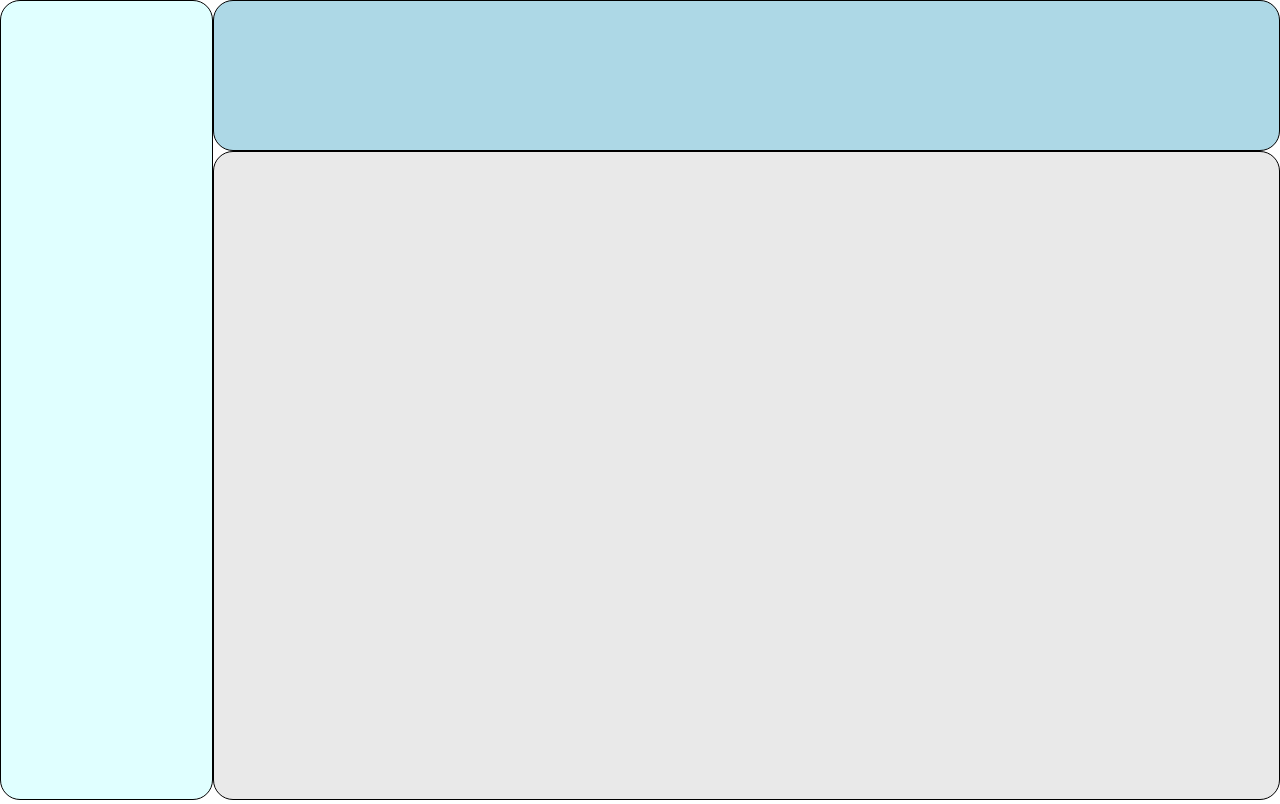
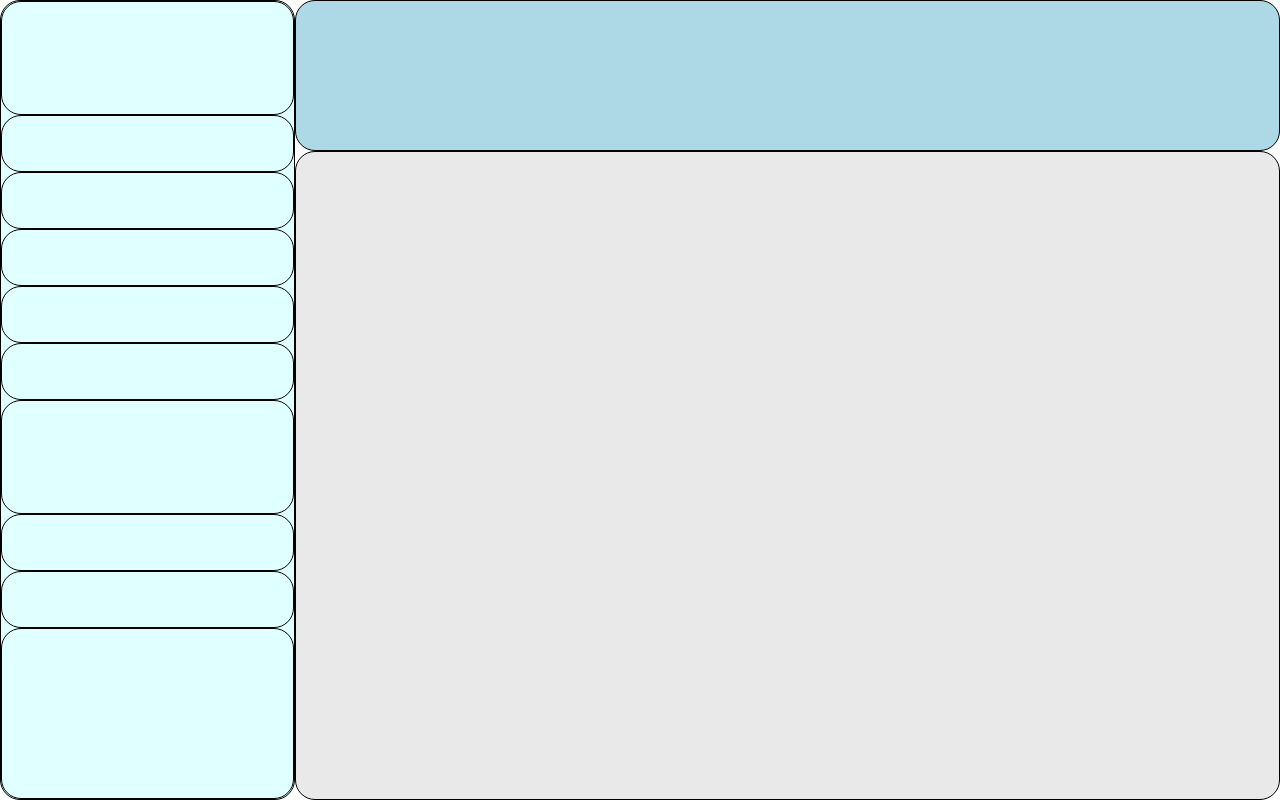
Before and after one commit to AlexHarshbarger/Admin-Dashboard, a plain HTML site: page index.html in a window 1280 px wide. Drawn offline with Linux system fonts and the light colour scheme.

Commit message:
sidebar work

```diff
--- a/index.html
+++ b/index.html
@@ -14,7 +14,16 @@
 
         </div>
         <div class="sidebar">
-
+            <div class="header-dashboard"></div>
+            <div class="home"></div>
+            <div class="profile"></div>
+            <div class="messages"></div>
+            <div class="history"></div>
+            <div class="tasks"></div>
+            <div class="communities"></div>
+            <div class="settings"></div>
+            <div class="support"></div>
+            <div class="privacy"></div>
         </div>
         <div class="main-body">
 
--- a/styles.css
+++ b/styles.css
@@ -12,22 +12,26 @@ body {
                            "side main main main main"
                            "side main main main main"
                            "side main main main main";
-    grid-template-columns: .8fr repeat(4, 1fr);
+    grid-template-columns: 1.2fr repeat(4, 1fr);
     grid-template-rows: .7fr repeat(3, 1fr);
-}
-
-.header {
-    border-radius: 20px;
-    grid-area: head;
-    border: 1px solid black;
-    background-color: lightblue
 }
 
 .sidebar {
     border-radius: 20px;
     grid-area: side;
+    display: inline-grid;
     border: 1px solid black;
     background-color: lightcyan;
+    grid-template-columns: ;
+    grid-template-rows: 2fr repeat(5, 1fr) 2fr repeat(2, 1fr) 3fr;
+}
+
+.header {
+    display: grid;
+    border-radius: 20px;
+    grid-area: head;
+    border: 1px solid black;
+    background-color: lightblue
 }
 
 .main-body {
@@ -36,3 +40,8 @@ body {
     border: 1px solid black;
     background-color: rgba(211, 211, 211, 0.5);
 }
+
+.sidebar > div {
+    border: 1px solid black;
+    border-radius: 20px;
+}
```
